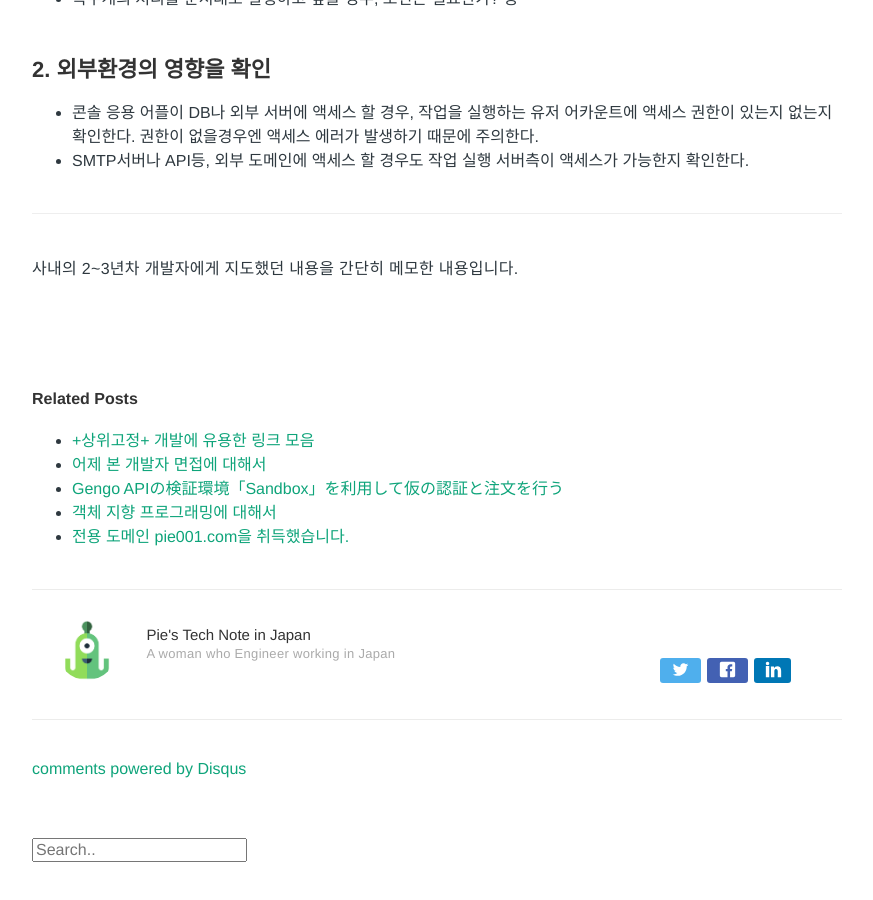
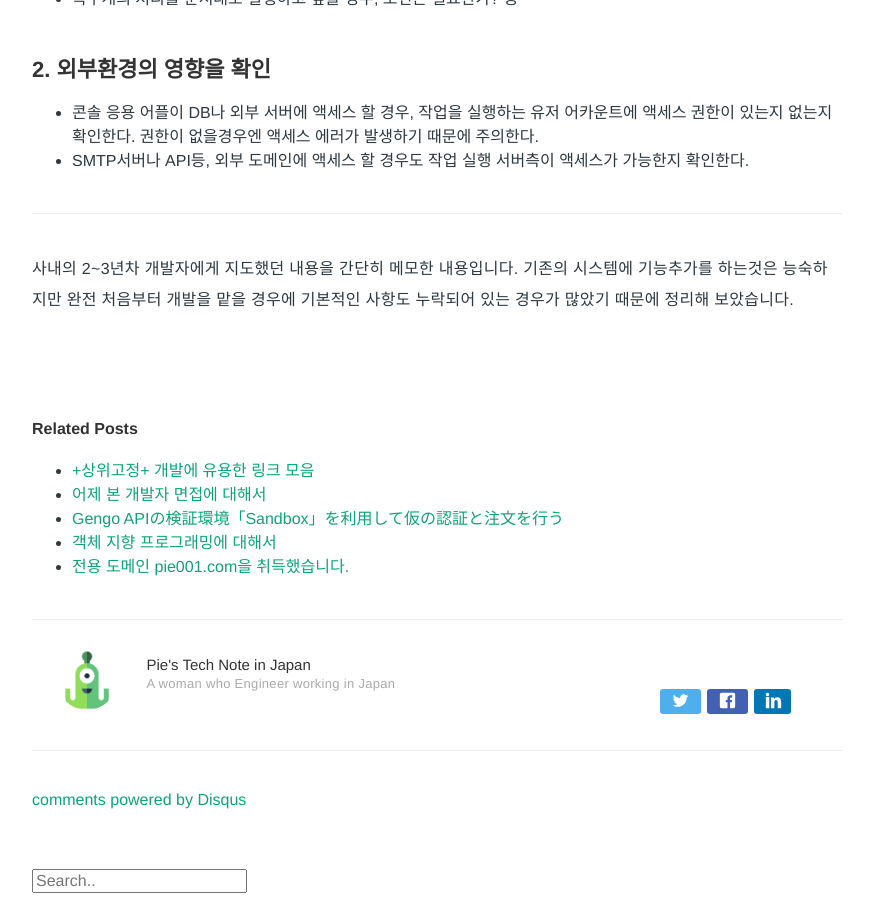
Before and after one commit to Pie001/pie001.github.io, a Jekyll site: the page built from _posts/2017-06-02-0016.md, in a window 1280 px wide and 900 px high, scrolled down 2300 px. Shown: the whole window, without its empty margins (203-1076 px from the left). Built offline with Jekyll 4.4.1, drawn with Linux system fonts in a browser that asks for light colours; comment, search, counter and statistics services are not loaded; some of the changed lines change nothing that is shown; some of the changed text lies outside the part shown.

Commit message:
Update 2017-06-02-0016.md

```diff
--- a/_posts/2017-06-02-0016.md
+++ b/_posts/2017-06-02-0016.md
@@ -1,5 +1,5 @@
 ---
-title: .NET으로 업무용 콘솔 응용 프로그램을 0부터 만들때의 주의점
+title: .NET으로 업무용 콘솔 응용 프로그램을 제로부터 만들때의 주의점
 layout: post
 date: 2017-06-02 22:35
 image: /assets/images/post_header.jpg
@@ -13,7 +13,7 @@
 - ASP.NET
 category: blog
 author: pie
-description: .NET으로 업무용 콘솔 응용 프로그램을 0부터 만들때의 주의점
+description: .NET으로 업무용 콘솔 응용 프로그램을 제로부터 만들때의 주의점
 ---
 
 
@@ -77,3 +77,4 @@
 ---------------------
 
 사내의 2~3년차 개발자에게 지도했던 내용을 간단히 메모한 내용입니다.
+기존의 시스템에 기능추가를 하는것은 능숙하지만 완전 처음부터 개발을 맡을 경우에 기본적인 사항도 누락되어 있는 경우가 많았기 때문에 정리해 보았습니다.
```
